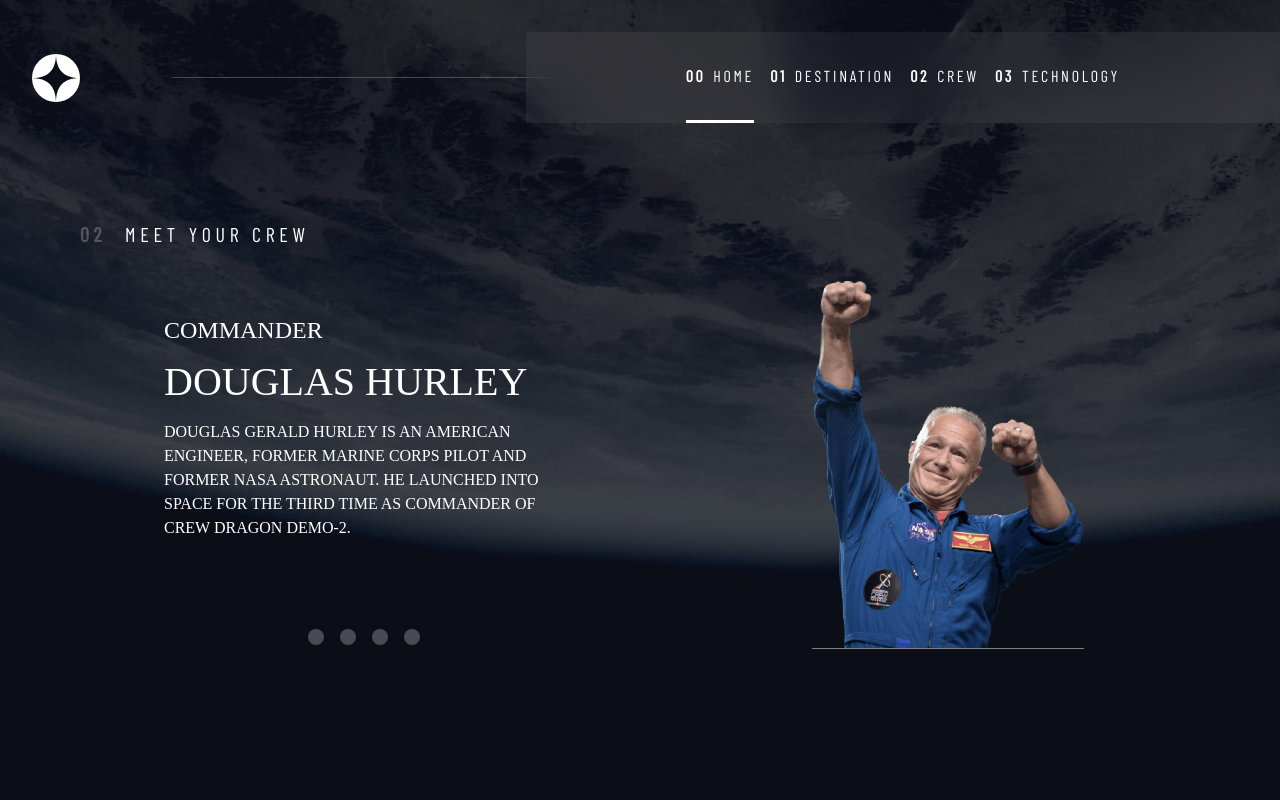
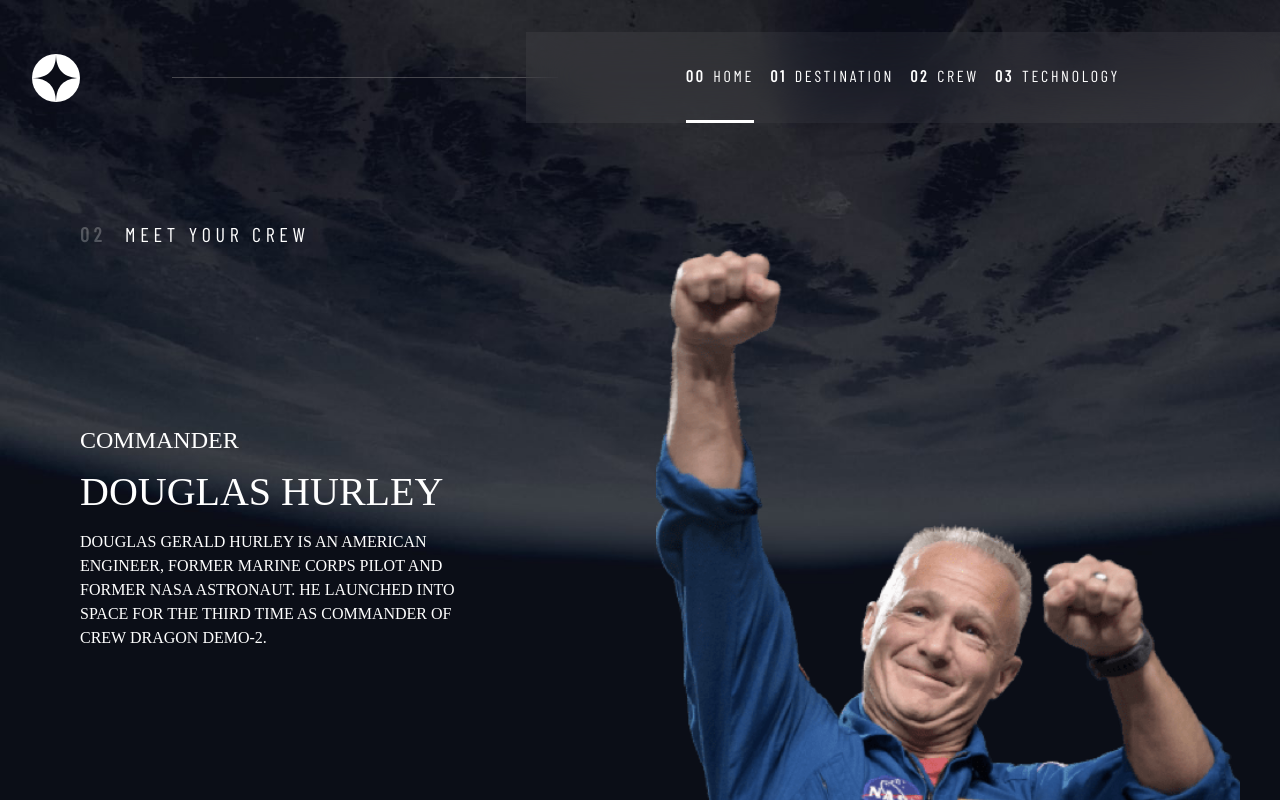
Before and after one commit to DavidofOrange/space-tourism-website, a React (Create React App) app: page /crew in a window 1280 px wide. Shown: the top 800 px of the page. Built offline with nearby package versions, Linux system fonts and the light colour scheme; a web font is replaced by a local one.

Commit message:
Completed crew pages

```diff
--- a/src/components/Crew.jsx
+++ b/src/components/Crew.jsx
@@ -12,7 +12,7 @@
         <>
         <section className="crew">
           <Nav />
-          <main className="grid-container grid-container--crew flow">
+          <main className="grid-container grid-container--crew">
             <h1 className="numbered-title"><span>02</span> Meet your crew</h1>
             <article className="crew-info ff-serif uppercase flow">
               <h2 className="fs-600 flow">{role}</h2>
--- a/src/index.css
+++ b/src/index.css
@@ -438,7 +438,7 @@
     display: grid;
     place-items: center;
     padding-inline: 1rem;
-    padding-bottom: 3rem;
+
 }
 
 .grid-container p:not([className]) {
@@ -495,7 +495,20 @@
             'content'
             'tabs'
             'image';
+        padding-bottom: 0;
     }
+    .crew-info {
+        margin-top: 3rem;
+    }
+    .grid-container--crew > .dot-indicators {
+        margin: 1rem 0 2rem 0;
+    }
+    .crew-image {
+        align-self: end;
+        margin: 0;
+        border: none;
+    }
+
 }
 
 @media (min-width: 1200px) {
@@ -539,6 +552,12 @@
             '. content image .'
             '. tabs image .';
     }
+    .grid-container--crew > .dot-indicators {
+        justify-self: start;
+    }
+    .crew-info {
+        justify-self: start;
+    }
 }
 
 
@@ -578,6 +597,44 @@
     background: url('./components/assets/crew/image-anousheh-ansari.png') no-repeat center/cover;
     width: 22rem;
     height: 23rem;
+}
+
+@media (min-width: 700px) {
+    .crew-image[data='0'] {
+        width: 22.5rem;
+        height: 32.5rem;
+    }
+    .crew-image[data='1'] {
+        width: 22rem;
+        height: 32.5rem;
+    }
+    .crew-image[data='2'] {
+        width: 26.5rem;
+        height: 31rem;
+    }
+    .crew-image[data='3'] {
+        width: 31rem;
+        height: 32.5rem;
+    }
+}
+
+@media (min-width: 1200px) {
+    .crew-image[data='0'] {
+        width: 36.5rem;
+        height: 50.5rem;
+    }
+    .crew-image[data='1'] {
+        width: 34.3rem;
+        height: 50.5rem;
+    }
+    .crew-image[data='2'] {
+        width: 43rem;
+        height: 50.5rem;
+    }
+    .crew-image[data='3'] {
+        width: 48rem;
+        height: 50.5rem;
+    }
 }
 
 /* Background images */
```
